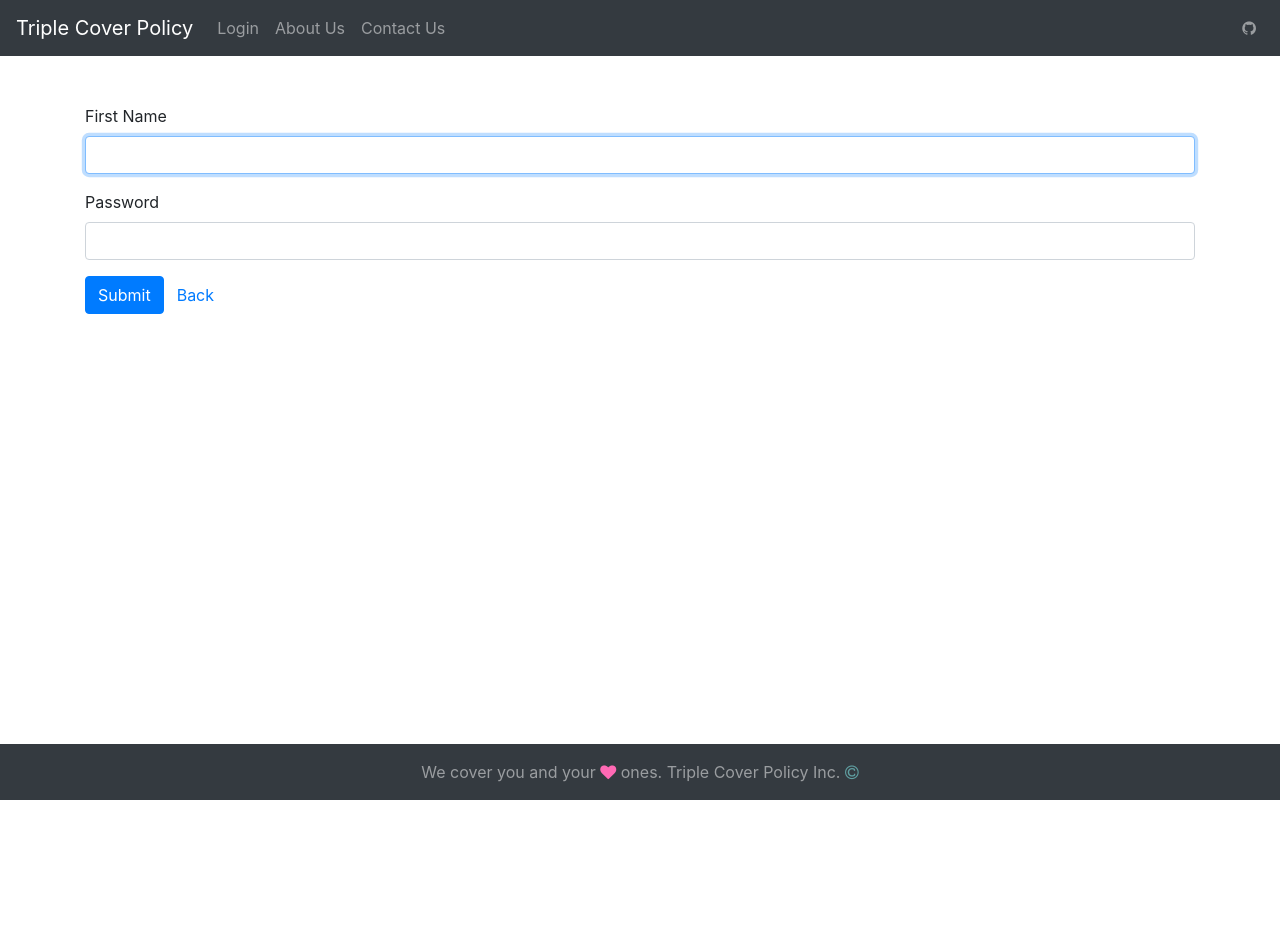
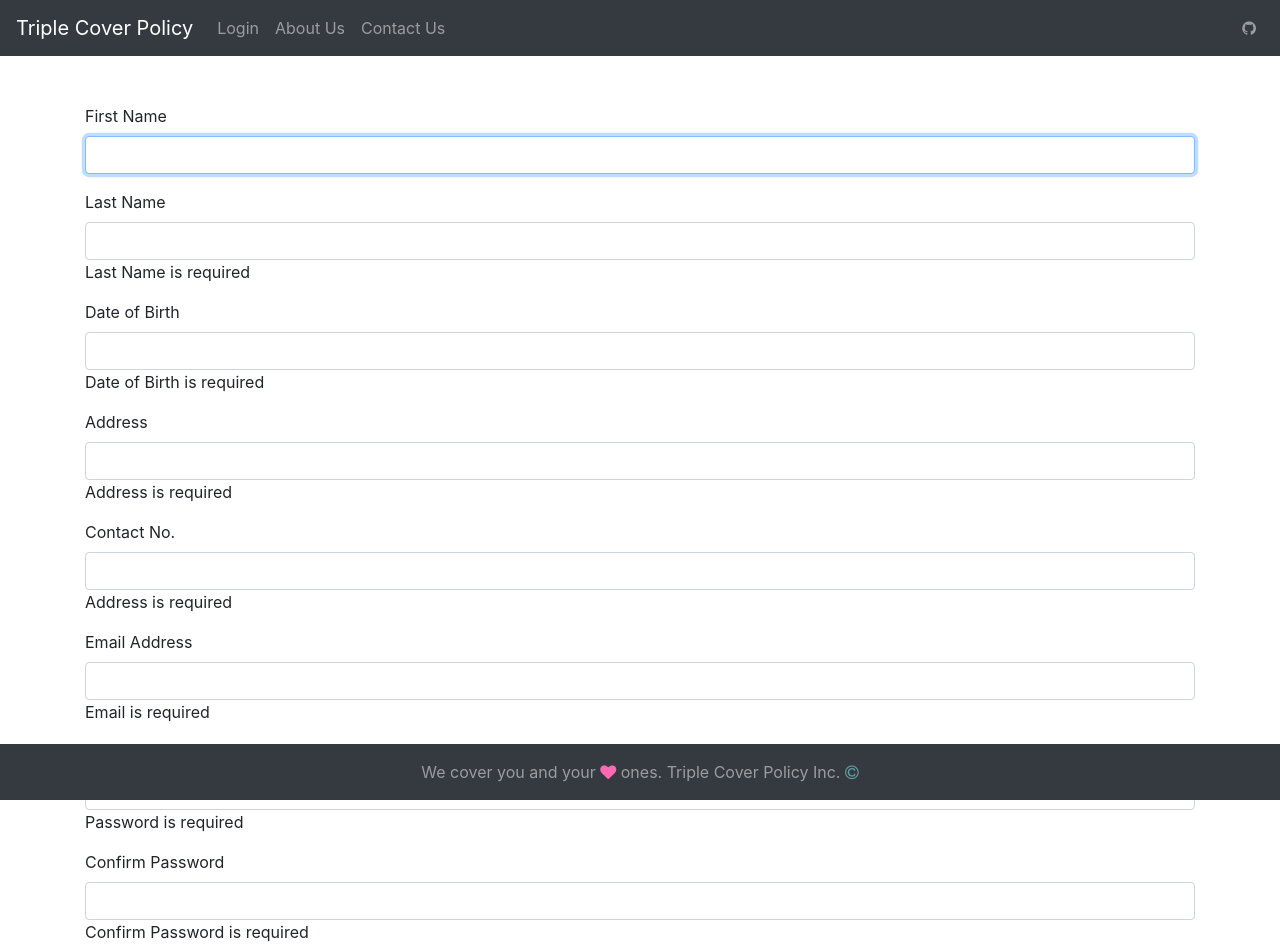
Before and after one commit to TonyGregg/policy-management-ui, an Angular app: page /register in a window 1280 px wide. Shown: the top 952 px of the page. Before the commit the page ends 800 px from the top, so only its background shows below. Built offline with nearby package versions, Linux system fonts and the light colour scheme.

Commit message:
Added about us and contact us pages.

```diff
--- a/package.json
+++ b/package.json
@@ -11,12 +11,14 @@
   },
   "private": true,
   "dependencies": {
-    "@angular/animations": "~7.0.0",
+    "@angular/animations": "^7.0.2",
+    "@angular/cdk": "^7.0.2",
     "@angular/common": "~7.0.0",
     "@angular/compiler": "~7.0.0",
     "@angular/core": "~7.0.0",
     "@angular/forms": "~7.0.0",
     "@angular/http": "~7.0.0",
+    "@angular/material": "^7.0.2",
     "@angular/platform-browser": "~7.0.0",
     "@angular/platform-browser-dynamic": "~7.0.0",
     "@angular/router": "~7.0.0",
--- a/src/app/components/about/about.component.html
+++ b/src/app/components/about/about.component.html
@@ -1,3 +1,6 @@
-<p>
-  about works!
-</p>
+<div class="jumbotron">
+  <h1>About us - 3Cover Policy.</h1>
+  <p>We are an independent organization.  </p>
+  <p>We are an based out of Chiago, IL </p>
+  <p>We are technology leaders  </p>
+</div>
--- a/src/app/components/contact/contact.component.html
+++ b/src/app/components/contact/contact.component.html
@@ -1,3 +1,6 @@
-<p>
-  contact works!
-</p>
+<div class="jumbotron">
+  <h1>Contact us</h1>
+  <div class="fa fa-mobile-phone">+1 111 222 4444</div>
+  <p></p>
+  <div class="fa fa-address-book">South La Salle Street, Chicago, IL</div>
+</div>
--- a/src/app/components/register/register.component.html
+++ b/src/app/components/register/register.component.html
@@ -1,5 +1,5 @@
 <div class="container">
-  <form [formGroup]="registerForm" (ngSubmit)="registerUser()" class="needs">
+  <form [formGroup]="registerForm" (ngSubmit)="registerUser()">
     <div *ngIf="validMessage != ''">
       <h3 class="has-info">{{validMessage}}</h3>
     </div>
@@ -16,19 +16,64 @@
       </div>
     </div>
     <div class="form-group">
-      <label>Password</label>
-      <input type="password" class="form-control"  formControlName="password" [ngClass]="{
-        'has-danger': password.invalid && (password.dirty || password.touched),
-        'has-success': password.valid && (password.dirty || password.touched)
-   }" required/>
+      <label>Last Name</label>
+      <input type="text" class="form-control"  formControlName="lastName"  required/>
       <div class="form-control-feedback"
-           *ngIf="password.errors && (password.dirty || password.touched)">
-        <p *ngIf="password.errors.required">Password is required</p>
-        <p *ngIf="password.errors.minlength">Password must be 5 characters long, we need another {{password.errors.minlength.requiredLength - password.errors.minlength.actualLength}} characters </p>
+           *ngIf="lastName.errors">
+        <p *ngIf="lastName.errors.required">Last Name is required</p>
+        <p *ngIf="lastName.errors.minlength">Last Name must be 5 characters long, we need another {{lastName.errors.minlength.requiredLength - lastName.errors.minlength.actualLength}} characters </p>
       </div>
     </div>
+    <div class="form-group">
+      <label>Date of Birth</label>
+      <input type="calendar" class="form-control"  formControlName="dateOfBirth"  required/>
+      <div class="form-control-feedback"
+           *ngIf="dateOfBirth.errors">
+        <p *ngIf="dateOfBirth.errors.required">Date of Birth is required</p>
+      </div>
+    </div>
+    <div class="form-group">
+      <label>Address</label>
+      <input type="text" class="form-control"  formControlName="address"  required/>
+      <div class="form-control-feedback"
+           *ngIf="address.errors">
+        <p *ngIf="address.errors.required">Address is required</p>
+      </div>
+    </div>
+    <div class="form-group">
+      <label>Contact No.</label>
+      <input type="text" class="form-control"  formControlName="contactNumber"  required/>
+      <div class="form-control-feedback"
+           *ngIf="contactNumber.errors">
+        <p *ngIf="contactNumber.errors.required">Address is required</p>
+      </div>
+    </div>
+    <div class="form-group">
+    <label>Email Address</label>
+    <input type="text" class="form-control"  formControlName="email"  required/>
+    <div class="form-control-feedback"
+         *ngIf="email.errors">
+      <p *ngIf="email.errors.required">Email is required</p>
+    </div>
+  </div>
+    <div class="form-group">
+    <label>Password</label>
+    <input type="text" class="form-control"  formControlName="password"  required/>
+    <div class="form-control-feedback"
+         *ngIf="password.errors">
+      <p *ngIf="password.errors.required">Password is required</p>
+    </div>
+  </div>
+    <div class="form-group">
+      <label>Confirm Password</label>
+      <input type="text" class="form-control"  formControlName="confirmPassword"  required/>
+      <div class="form-control-feedback"
+           *ngIf="confirmPassword.errors">
+        <p *ngIf="confirmPassword.errors.required">Confirm Password is required</p>
+        <p *ngIf="!isSamePassword">Passwords not matching </p>
 
-
+      </div>
+    </div>
     <button type="submit" class="btn btn-primary" >Submit</button>
     <a routerLink="/login" class="btn btn-link">Back</a>
 
--- a/src/app/components/register/register.component.ts
+++ b/src/app/components/register/register.component.ts
@@ -17,6 +17,7 @@ export class RegisterComponent implements OnInit {
   address: FormControl;
   contactNumber: FormControl;
   validMessage = '';
+  isSamePassword = false;
 
   constructor() { }
 
@@ -48,7 +49,13 @@ export class RegisterComponent implements OnInit {
       contactNumber : this.contactNumber
     });
   }
+
   registerUser() {
+    this.isSamePassword = false;
+
+    if(this.password.value == this.confirmPassword.value) {
+      this.isSamePassword = true;
+    }
     console.log('Going to register user...' + this.firstName);
   }
 
```
Also changed, not shown: 1 other file (tests, documents, lock files or other folders).
